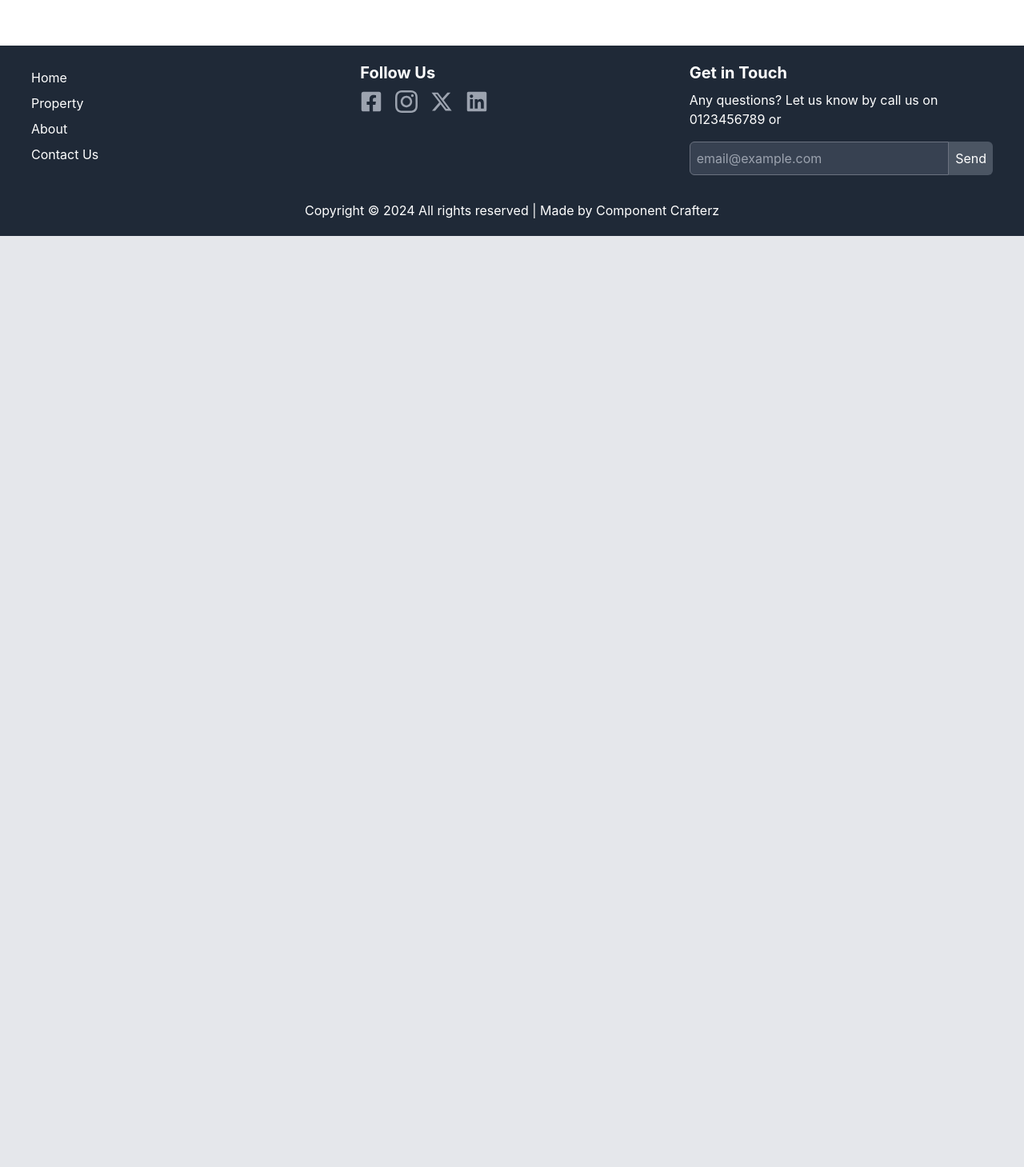
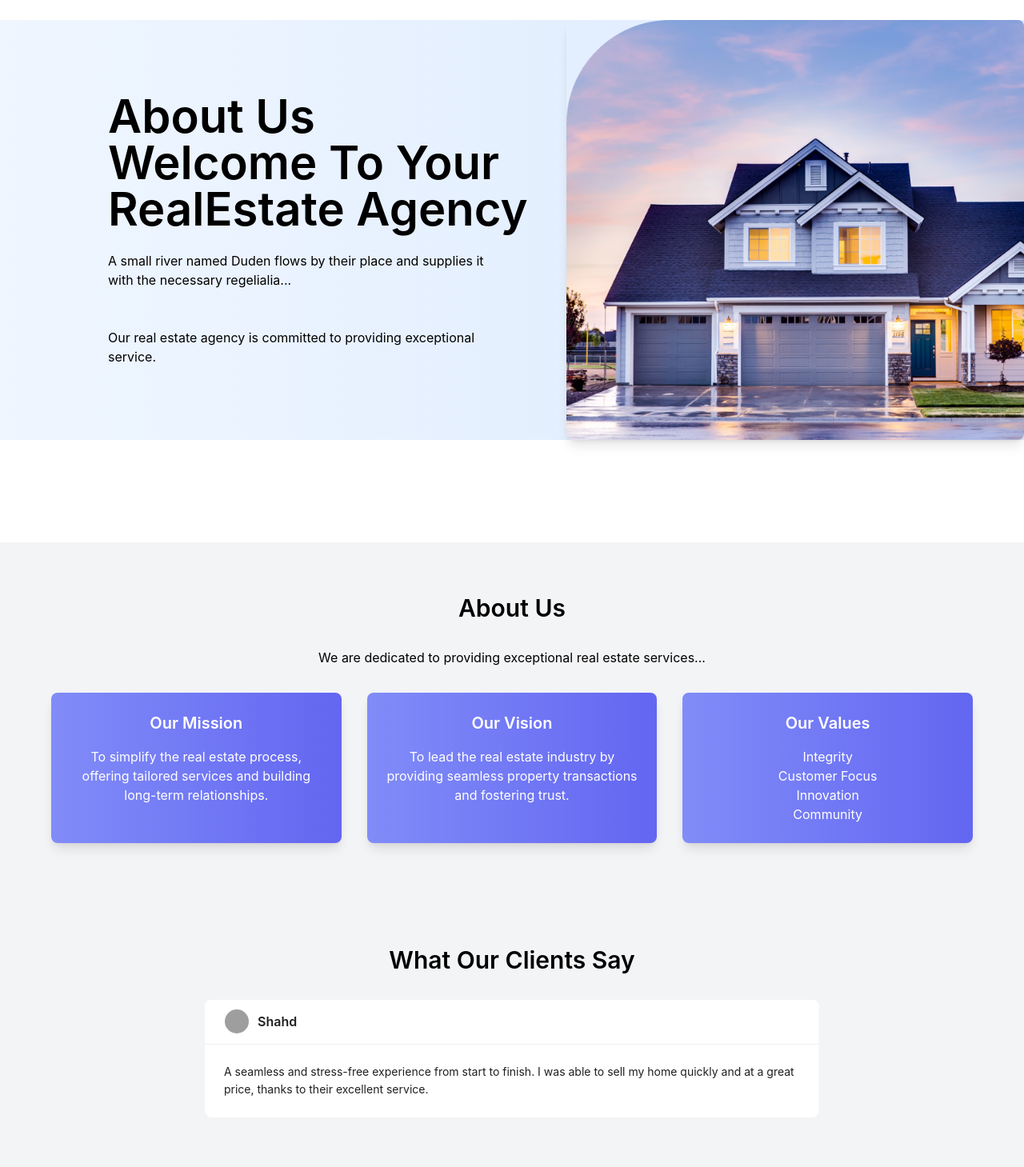
Before and after one commit to ACICT-DEPI/CAI1_SWD2_S4e-Real-Estate-Management, a React (Vite) app: page /about in a window 1280 px wide. Shown: the part 71-1530 px from the top of the page at 80% size. Before the commit the page ends 800 px from the top, so only its background shows below. Built offline with nearby package versions, Linux system fonts and the light colour scheme; no server answers; the database is empty; grey boxes are pictures that could not be loaded.

Commit message:
aboutpage

```diff
--- a/src/App.jsx
+++ b/src/App.jsx
@@ -5,6 +5,7 @@
 import Home from "./pages/Home";
 import Footer from "./components/layout/Footer";
 import Form from "./components/add-property/Form"
+import About from "./pages/About"
 
 
 function App() {
@@ -16,6 +17,7 @@
         <Route path="/" element={<Home />} />
         <Route path="/property/:id" element={<PropertyDetails />} />
         <Route path="/add-property" element={<Form />} />
+        <Route path="/about" element={<About />} />
       </Routes>
       <Footer />
     </div>
--- /dev/null
+++ b/src/pages/About.jsx
@@ -0,0 +1,140 @@
+import React, { useState } from 'react';
+import Image from "../assets/img/house-banner.png";
+import { Avatar, Card, Carousel, Collapse, Select } from 'antd';
+import { SettingOutlined } from '@ant-design/icons';
+const { Panel } = Collapse;
+const { Option } = Select;
+
+export default function About() {
+    const [selectedCard, setSelectedCard] = useState(null);
+    const [expandIconPosition, setExpandIconPosition] = useState('left');
+
+    const handleCardClick = (card) => {
+        setSelectedCard(card);
+    };
+
+    const handleIconPositionChange = (position) => {
+        setExpandIconPosition(position);
+    };
+
+    const genExtra = () => (
+        <SettingOutlined
+            onClick={event => {
+                event.stopPropagation();
+            }}
+        />
+    );
+
+    const reviews = [
+        {
+            avatar:"https://api.dicebear.com/7.x/miniavs/svg?seed=1",
+            id: '1',
+            name: "Edrees",
+            review: "The team at RealEstate Agency helped me find my dream home. Their attention to detail and dedication is unparalleled. Highly recommend!"
+        },
+        {
+            avatar:"https://api.dicebear.com/7.x/miniavs/svg?seed=2",
+            id: '2',
+            name: "Shahd",
+            review: "A seamless and stress-free experience from start to finish. I was able to sell my home quickly and at a great price, thanks to their excellent service."
+        },
+        {
+            avatar:"https://api.dicebear.com/7.x/miniavs/svg?seed=3",
+            id: '3',
+            name: "Rana",
+            review: "Professional, knowledgeable, and committed to helping their clients. I had a great experience working with RealEstate Agency and would not hesitate to work with them again."
+        },
+        {
+            avatar:"https://zos.alipayobjects.com/rmsportal/ODTLcjxAfvqbxHnVXCYX.png",
+            id: '4',
+            name: "Youssef",
+            review: "I couldn't have asked for a better experience. The agents were responsive and truly cared about helping me find the perfect property."
+        },
+        {
+            avatar:"https://api.dicebear.com/7.x/miniavs/svg?seed=4",
+            id: '5',
+            name: "Emad",
+            review: "The RealEstate Agency team made the process of buying my first home so easy. They were with me every step of the way, providing valuable insights and guidance."
+        }
+    ];
+
+    return (
+        <div>
+
+            <section className='h-full max-h-[640px] mb-8 xl:mb-32 bg-gradient-to-r from-blue-50 to-blue-100'>
+                <div className='flex flex-col lg:flex-row'>
+                    <div className='lg:ml-8 xl:ml-[135px] flex flex-col items-center lg:items-start text-center lg:text-left justify-center flex-1 px-4 lg:px-0'>
+                        <h1 className='text-4xl lg:text-[58px] font-semibold leading-none mb-6'>
+                            About Us<br></br>
+                            Welcome To Your RealEstate Agency
+                        </h1>
+                        <p className='max-w-[480px] mb-8'>
+                            A small river named Duden flows by their place and supplies it with the necessary regelialia...
+                        </p>
+                        <div className='mt-4 max-w-[480px] text-left'>
+                            <p>Our real estate agency is committed to providing exceptional service.</p>
+                        </div>
+                    </div>
+                    <div className='hidden flex-1 lg:flex justify-end items-end'>
+                        <img src={Image} className='rounded-lg shadow-lg' alt='Real Estate Banner' />
+                    </div>
+                </div>
+            </section>
+
+            <section className="px-10 py-16 bg-gray-100">
+                <div className="max-w-6xl mx-auto text-center">
+                    <h2 className='text-3xl font-semibold mb-8'>About Us</h2>
+                    <p className='mb-8'>
+                        We are dedicated to providing exceptional real estate services...
+                    </p>
+                    <div className="grid grid-cols-1 md:grid-cols-3 gap-8">
+                        {['mission', 'vision', 'values'].map((card) => (
+                            <div
+                                key={card}
+                                className={`p-6 rounded-lg shadow-lg cursor-pointer bg-gradient-to-r from-indigo-400 to-indigo-500 text-white hover:from-indigo-500 hover:to-indigo-600 transition duration-300 ease-in-out transform hover:scale-105 ${selectedCard === card ? 'bg-gradient-to-r from-indigo-500 to-indigo-600' : 'bg-gradient-to-r from-indigo-400 to-indigo-500'}`}
+                                onClick={() => handleCardClick(card)}
+                            >
+                                <h3 className='text-xl font-semibold mb-4 capitalize'>Our {card}</h3>
+                                <p>
+                                    {card === 'values' ? (
+                                        <div>
+                                            <p>Integrity</p>
+                                            <p>Customer Focus</p>
+                                            <p>Innovation</p>
+                                            <p> Community</p>
+                                        </div>
+                                    ) : card === 'mission' ? (
+                                        "To simplify the real estate process, offering tailored services and building long-term relationships."
+                                    ) : (
+                                        "To lead the real estate industry by providing seamless property transactions and fostering trust."
+                                    )}
+                                </p>
+                            </div>
+                        ))}
+                    </div>
+                </div>
+            </section>
+
+            <section className="px-10 py-16 bg-gray-100">
+                <div className='max-w-6xl mx-auto'>
+                    <h2 className='text-3xl font-semibold mb-8 text-center'>What Our Clients Say</h2>
+                    <div className="max-w-3xl mx-auto">
+                    <Carousel autoplay>
+                        {reviews.map((review) => (
+                            <Card key={review.id} title={
+                                <div style={{ display: 'flex', alignItems: 'center' }}>
+                                    <Avatar src={review.avatar} />
+                                    <span style={{ marginLeft: 10 }}>{review.name}</span>
+                                </div>
+                            } bordered={false}>
+                                {review.review}
+                            </Card>
+                        ))}
+                    </Carousel>
+                    </div>
+
+                </div>
+            </section>
+        </div>
+    );
+}
```
Also changed, not shown: src/assets/img/building.jpeg (added).
